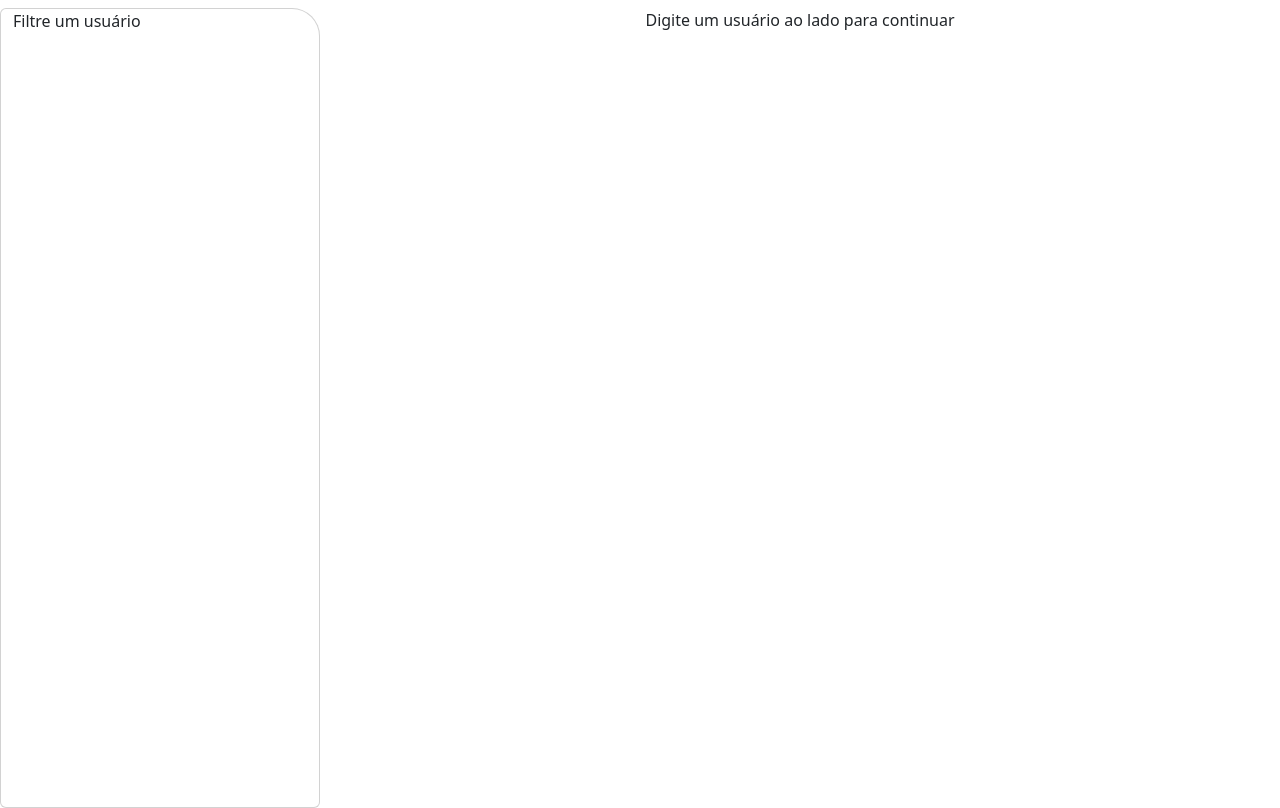
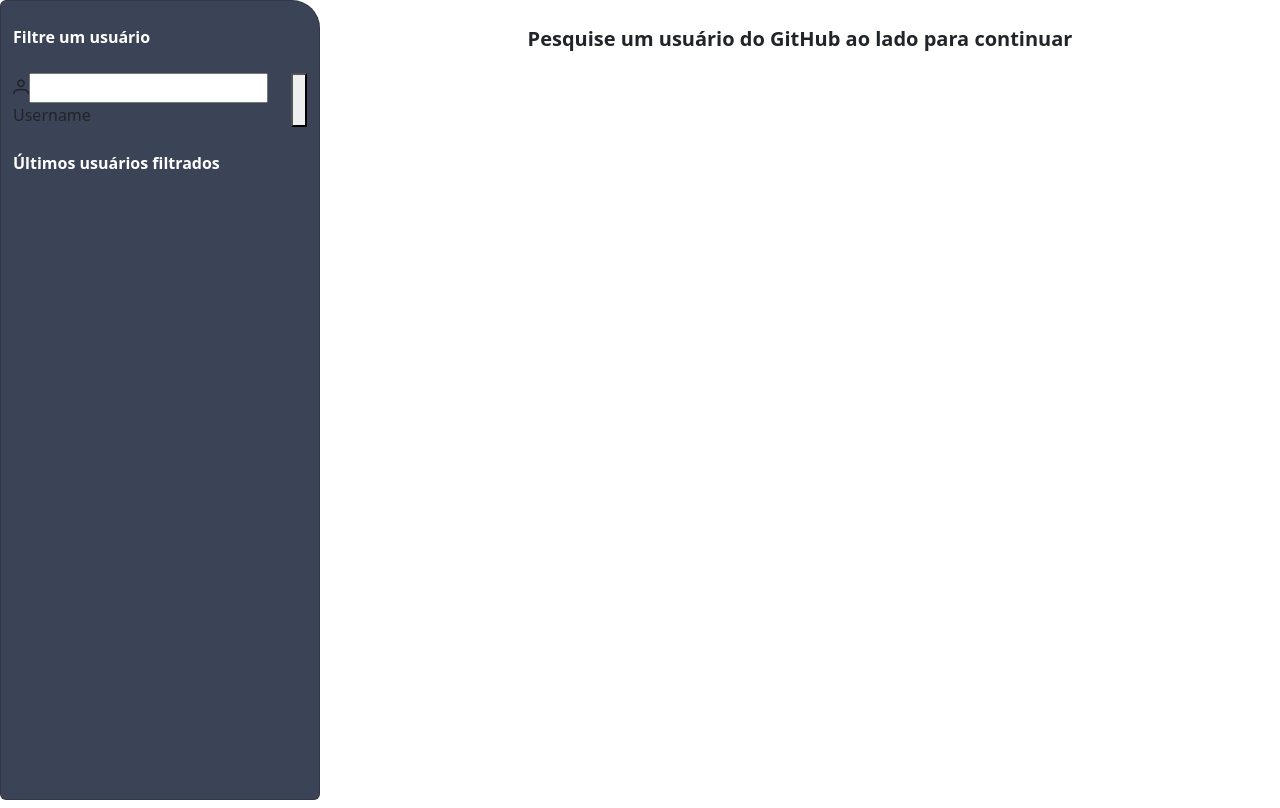
Before and after one commit to ViniciusBCavalcante/git-user-search, an Angular app: page /user-search in a window 1280 px wide. Built offline with nearby package versions, Linux system fonts and the light colour scheme; what primeng would draw is missing.

Commit message:
Add user history and input/filter buttons

```diff
--- a/src/app/components/user-search/user-search.component.html
+++ b/src/app/components/user-search/user-search.component.html
@@ -1,10 +1,43 @@
 <div class="row mx-0">
-  <div class="col-lg-3 col-md-4 card pt4 mt-2 card-lateral">
-    <div>Filtre um usuário</div>
+  <div class="col-lg-3 col-md-4 card card-lateral">
+    <div class="card-lateral-title mt-4">Filtre um usuário</div>
+
+    <div class="mt-4 user-input">
+      <span class="p-float-label p-input-icon-left">
+        <i class="pi pi-user"></i>
+        <input id="float-input" type="text" [(ngModel)]="username" pInputText />
+        <label for="float-input">Username</label>
+      </span>
+      <button
+        pButton
+        pRipple
+        type="button"
+        icon="pi pi-search"
+        class="p-button-rounded p-button-success p-button-text"
+        (click)="toggleFiltro()"
+      ></button>
+    </div>
+
+    <div class="card-lateral-title mt-4">Últimos usuários filtrados</div>
+
+    <div class="row mx-0 mt-1">
+      <div
+        *ngFor="let item of username_filtrado"
+        class="col-6 usuarios-historico"
+      >
+        <a (click)="setUser(item.user)">{{ item.user }}</a>
+      </div>
+    </div>
   </div>
-  <div class="col-lg-9 col-md-8 pt4 mt-2 card-principal">
-    <div class="texto-inicial center">
-      Digite um usuário ao lado para continuar
+
+  <div class="col-lg-9 col-md-8 card-principal">
+    <div *ngIf="filtrado == false">
+      <div class="texto-inicial center mt-4">
+        Pesquise um usuário do GitHub ao lado para continuar
+      </div>
+    </div>
+    <div *ngIf="filtrado == true">
+      <div class="texto-inicial center mt-4">Foi filtrado</div>
     </div>
   </div>
 </div>
--- a/src/app/components/user-search/user-search.component.scss
+++ b/src/app/components/user-search/user-search.component.scss
@@ -1,9 +1,53 @@
 .card-lateral {
   border-top-right-radius: 28px;
   min-height: calc(100vh);
+  background-color: rgba(59, 67, 86, 255);
+}
+
+.user-input {
+  padding: 0;
+  margin: 0;
+  display: flex;
+  list-style: none;
+  justify-content: space-between;
+}
+
+// .float-input {
+//   background-color: rgba(90, 99, 119, 0.9);
+// }
+
+$inputFilledBg: rgba(90, 99, 119, 0.9);
+
+$inputTextColor: white;
+
+// $buttonTextColor: white;
+
+.card-lateral-title {
+  font-weight: bold;
+  color: white;
+}
+
+.usuarios-historico {
+  padding: 10px 0px;
+  width: 170px;
+  margin: 0 0 5px 10px;
+  text-align: center;
+  font-size: 15px;
+  background-color: rgba(90, 99, 119, 0.9);
+  color: white;
+  border-radius: 20px;
+  border-color: transparent;
+  margin-top: 10px;
 }
 
 .center {
   display: flex;
   justify-content: center;
+  align-items: center;
+  margin: auto;
 }
+
+.texto-inicial {
+  font-weight: bold;
+  font-size: 20px;
+}
--- a/src/app/components/user-search/user-search.component.ts
+++ b/src/app/components/user-search/user-search.component.ts
@@ -3,13 +3,53 @@
 @Component({
   selector: 'app-user-search',
   templateUrl: './user-search.component.html',
-  styleUrls: ['./user-search.component.scss']
+  styleUrls: ['./user-search.component.scss'],
 })
-export class UserSearchComponent implements OnInit {
+export class UserSearchComponent {
+  value3: string;
+  filtrado: boolean = false;
+  username: any;
+  user: any;
+  usernames: any;
+  username_list: any = [];
+  username_filtrado: any = [];
 
-  constructor() { }
+  constructor() {}
 
-  ngOnInit(): void {
+  ngOnInit(): void {}
+
+  toggleFiltro() {
+    this.filtrado = true;
+    this.getUserHistorico();
   }
 
+  getUserHistorico() {
+    let usernames: any = [];
+    this.username_list.push(this.username);
+    console.log(this.username_list);
+
+    // Transformação de array em lista de objetos
+    var list = Object.assign({}, this.username_list);
+    console.log(list);
+    usernames = Object.keys(list).map(function (key) {
+      return { id: key, user: list[key] };
+    });
+    console.log(usernames);
+
+    // Remoção dos usernames duplicados
+    var key = ['user'];
+    this.username_filtrado = usernames.filter(
+      (
+        (s) => (o: { [x: string]: any }) =>
+          ((k) => !s.has(k) && s.add(k))(key.map((k) => o[k]).join('|'))
+      )(new Set())
+    );
+    console.log(this.username_filtrado);
+  }
+
+  setUser(user: any) {
+    console.log(user[0]);
+    this.user = user[0];
+    this.getUserHistorico();
+  }
 }
```
